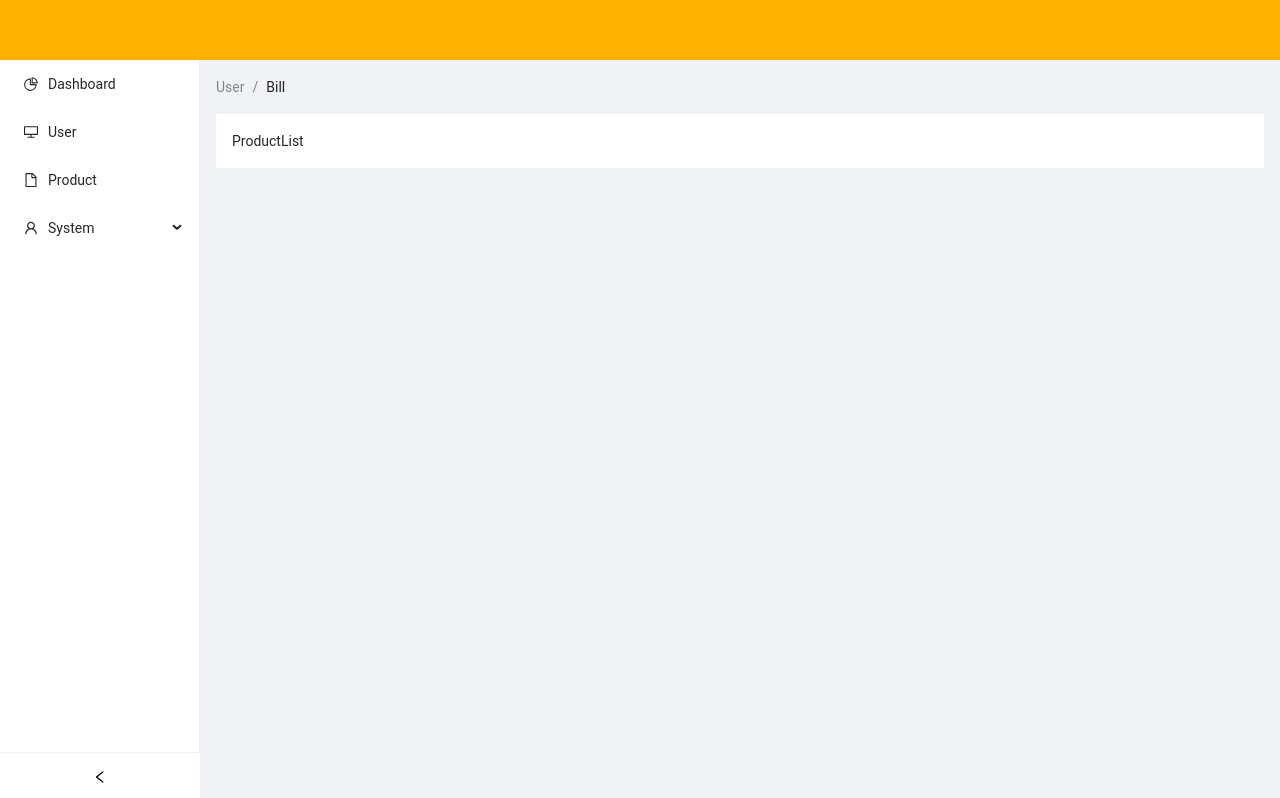
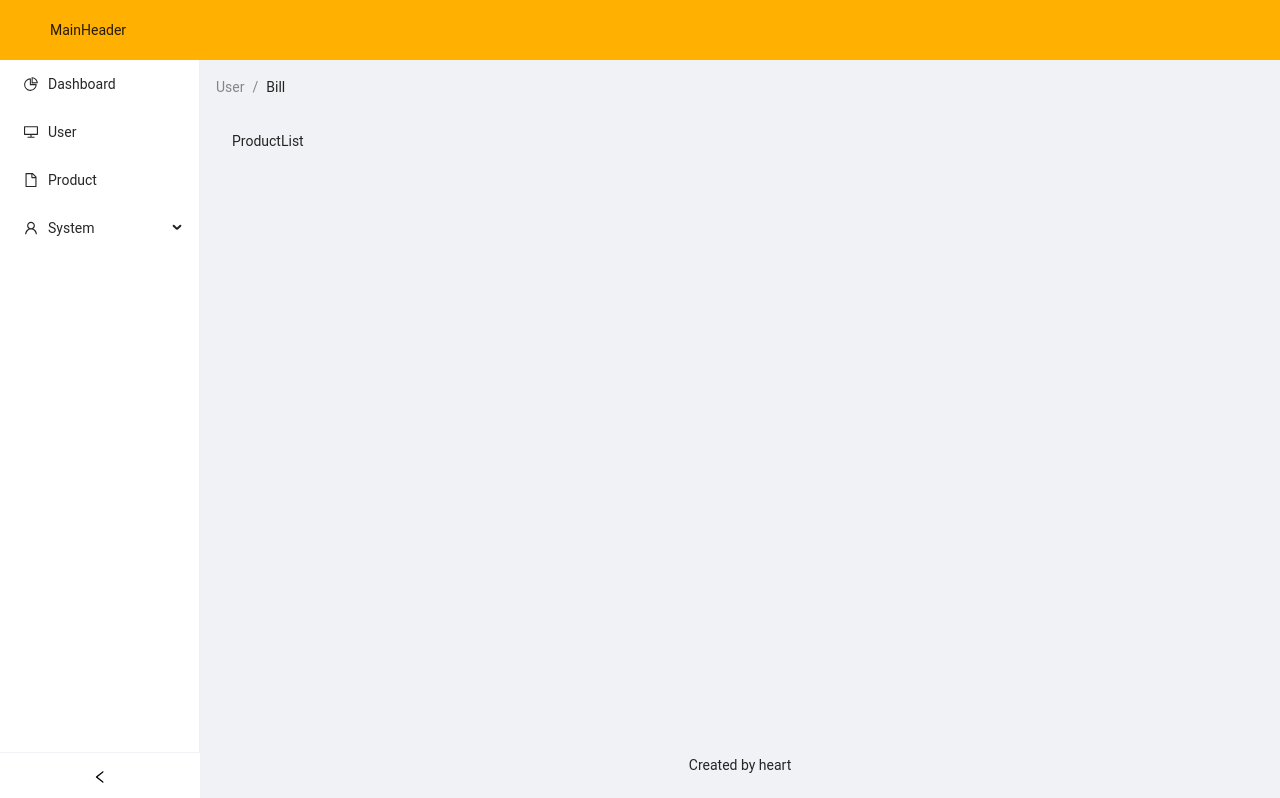
Before and after one commit to thuongnguyen-it78/admin-template, a React (Create React App) app: page /products in a window 1280 px wide. Shown: the top 798 px of the page. Built offline with nearby package versions, Linux system fonts and the light colour scheme.

Commit message:
done setup layout

```diff
--- /dev/null
+++ b/src/commons/layout/MainFooter.js
@@ -0,0 +1,8 @@
+
+function MainFooter(props) {
+  return <footer className="text-center">Created by heart</footer>
+}
+
+MainFooter.propTypes = {}
+
+export default MainFooter
--- a/src/commons/layout/MainHeader.js
+++ b/src/commons/layout/MainHeader.js
@@ -0,0 +1,8 @@
+
+function MainHeader(props) {
+  return <header className="main-header">MainHeader</header>;
+}
+
+MainHeader.propTypes = {};
+
+export default MainHeader;
--- a/src/commons/layout/MainLayout.js
+++ b/src/commons/layout/MainLayout.js
@@ -2,6 +2,8 @@ import { Breadcrumb, Layout, Menu } from 'antd'
 import { navList } from 'constants/nav'
 import { useState } from 'react'
 import { Outlet } from 'react-router-dom'
+import MainFooter from './MainFooter'
+import MainHeader from './MainHeader'
 
 const { Header, Content, Footer, Sider } = Layout
 
@@ -18,8 +20,15 @@ const MainLayout = () => {
         <Menu defaultSelectedKeys={['1']} mode="inline" items={navList} />
       </Sider>
 
-      <Layout className="sub-main-layout">
-        <Header className="sub-main-layout-header"></Header>
+      <Layout
+        className="sub-main-layout"
+        style={{
+          marginLeft: collapsed ? 80 : 200,
+        }}
+      >
+        <Header className="sub-main-layout-header">
+          <MainHeader />
+        </Header>
 
         <Content className="sub-main-layout-content">
           <Breadcrumb
@@ -35,13 +44,7 @@ const MainLayout = () => {
           </div>
         </Content>
 
-        <Footer
-          style={{
-            textAlign: 'center',
-          }}
-        >
-          Created by heart
-        </Footer>
+        <Footer><MainFooter /></Footer>
       </Layout>
     </Layout>
   )
--- a/src/scss/_utils.scss
+++ b/src/scss/_utils.scss
@@ -94,6 +94,10 @@
   }
 }
 
+.text-center {
+  text-align: center;
+}
+
 .flex-center {
   display: flex;
   align-items: center;
--- /dev/null
+++ b/src/scss/components/_main-header.scss
@@ -0,0 +1,6 @@
+.main-header {
+  line-height: 1.5;
+  height: $header-height;
+  display: flex;
+  align-items: center;
+}
--- a/src/scss/components/_main-layout.scss
+++ b/src/scss/components/_main-layout.scss
@@ -1,14 +1,19 @@
 .main-layout {
-  min-height: 1000vh;
+  min-height: 100vh;
 
   .main-layout-sider {
     padding-top: $header-height;
+    position: fixed;
+    top: 0;
+    z-index: 999;
+    height: calc(100vh - 48px - 1px);
   }
 
   .sub-main-layout {
     padding-top: $header-height;
     padding-left: 16px;
     padding-right: 16px;
+    transition: all 0.2s;
   }
 
   .sub-main-layout-header {
@@ -18,11 +23,11 @@
     top: 0;
     left: 0;
     right: 0;
+    z-index: 1000;
   }
 
   .sub-main-layout-outlet {
     padding: 16px;
-    background-color: #fff;
   }
 
   .ant-menu.ant-menu-root {
--- a/src/scss/index.scss
+++ b/src/scss/index.scss
@@ -9,3 +9,4 @@
 @import "./components/common-loading";
 @import "./components/not-found";
 @import "./components/main-layout";
+@import "./components/main-header";
```
